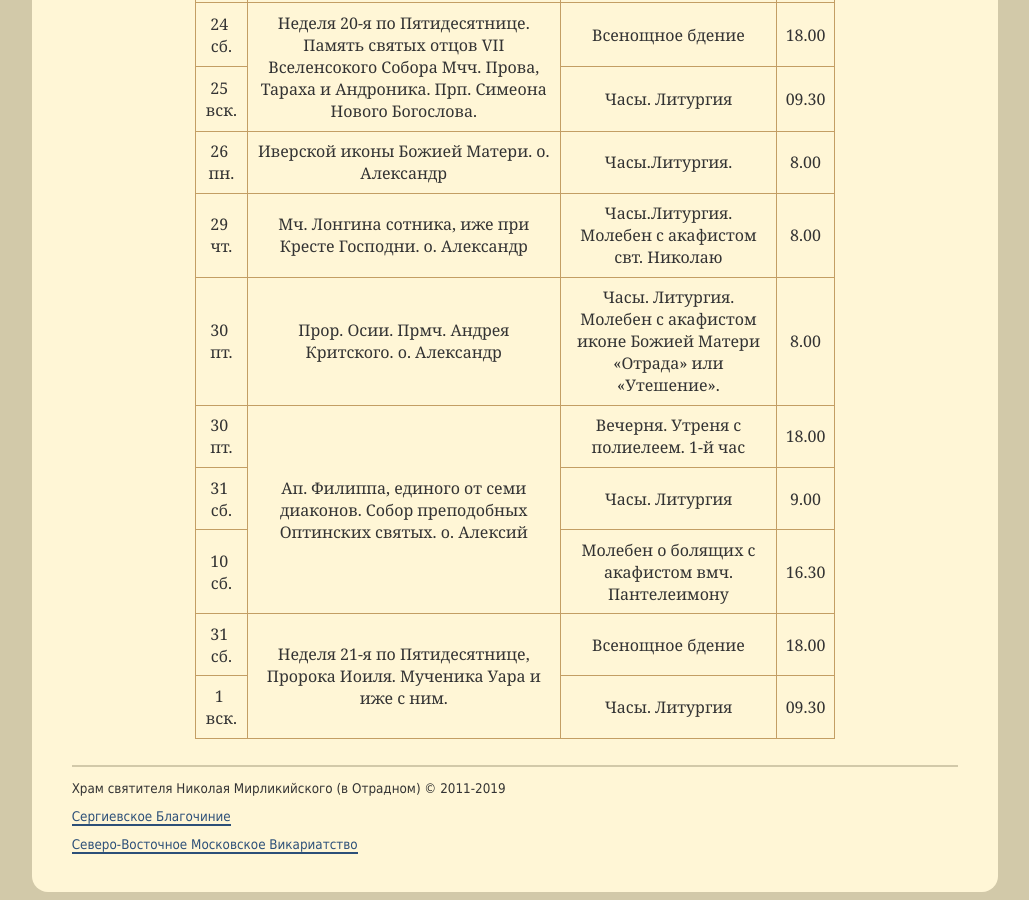
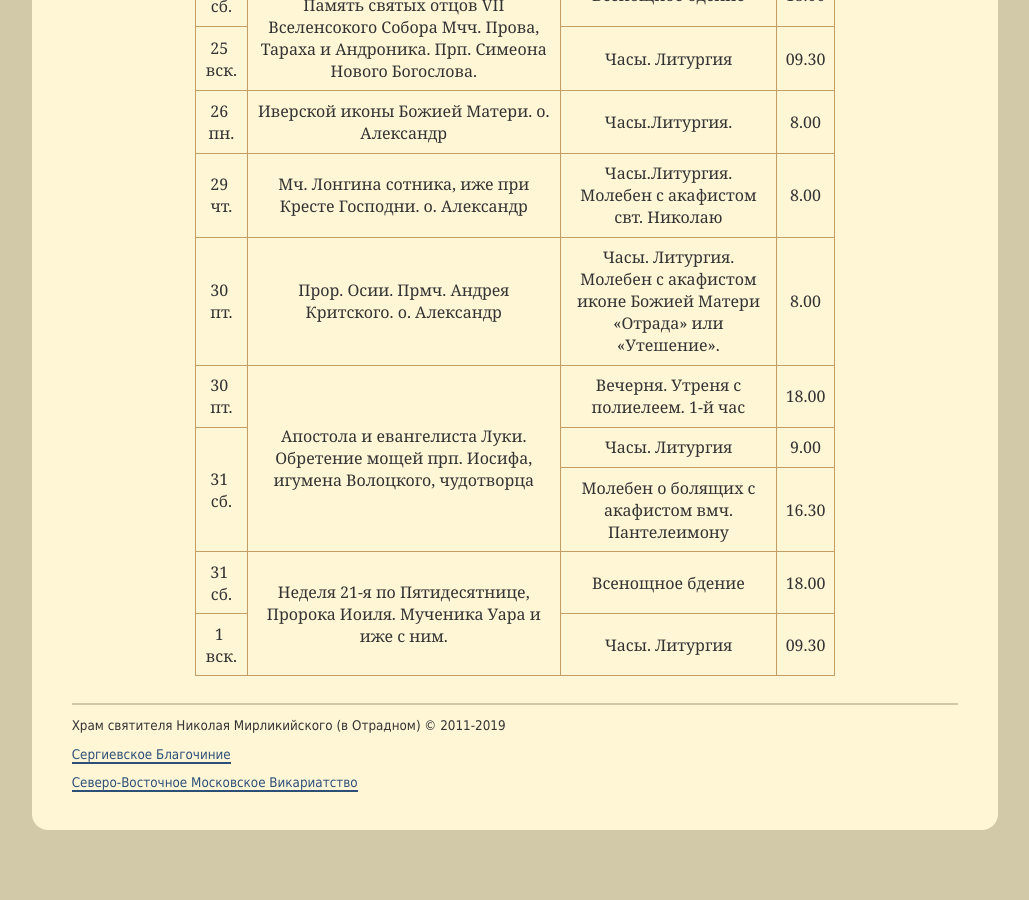
Before and after one commit to hramotradnoe/hramotradnoe.github.io, a Jekyll site: the page built from schedule/index.html, in a window 1280 px wide and 900 px high, scrolled down 2820 px. Shown: the whole window, without its empty margins (125-1154 px from the left). Built offline with Jekyll 4.4.1, drawn with Linux system fonts in a browser that asks for light colours; after the commit the page ends 3658 px from its top, so only the background shows below that; some of the changed text lies outside the part shown.

Commit message:
Update schedule.yml

```diff
--- a/_data/schedule.yml
+++ b/_data/schedule.yml
@@ -59,9 +59,6 @@ timetable:
         title : "Часы. Литургия. Молебен с акафистом иконе Божией Матери «Отрада» или «Утешение»"
  - description : "Сщмч. Петра, митр. Крутицкого о. Александр"
    services    :
-      - day   : 9&nbsp;  пт.
-        time  : '18.00'
-        title : "Вечерня.Утреня.1-й час."
       - day   : 10&nbsp; сб.
         time  : '9.00'
         title : "Часы. Литургия"
@@ -151,7 +148,7 @@ timetable:
       - day   : 30&nbsp;  пт.
         time  : '8.00'
         title : "Часы. Литургия. Молебен с акафистом иконе Божией Матери «Отрада» или «Утешение»."
- - description : "Ап. Филиппа, единого от семи диаконов. Собор преподобных Оптинских святых. о. Алексий"
+ - description : "Апостола и евангелиста Луки. Обретение мощей прп. Иосифа, игумена Волоцкого, чудотворца"
    services    :
       - day   : 30&nbsp; пт.
         time  : '18.00'
@@ -159,7 +156,7 @@ timetable:
       - day   : 31&nbsp; сб.
         time  : '9.00'
         title : "Часы. Литургия"
-      - day   : 10&nbsp; сб.
+      - day   : 31&nbsp; сб.
         time  : '16.30'
         title : "Молебен о болящих с акафистом вмч. Пантелеимону"
  - description : "Неделя 21-я по Пятидесятнице, Пророка Иоиля. Мученика Уара и иже с ним."
```
